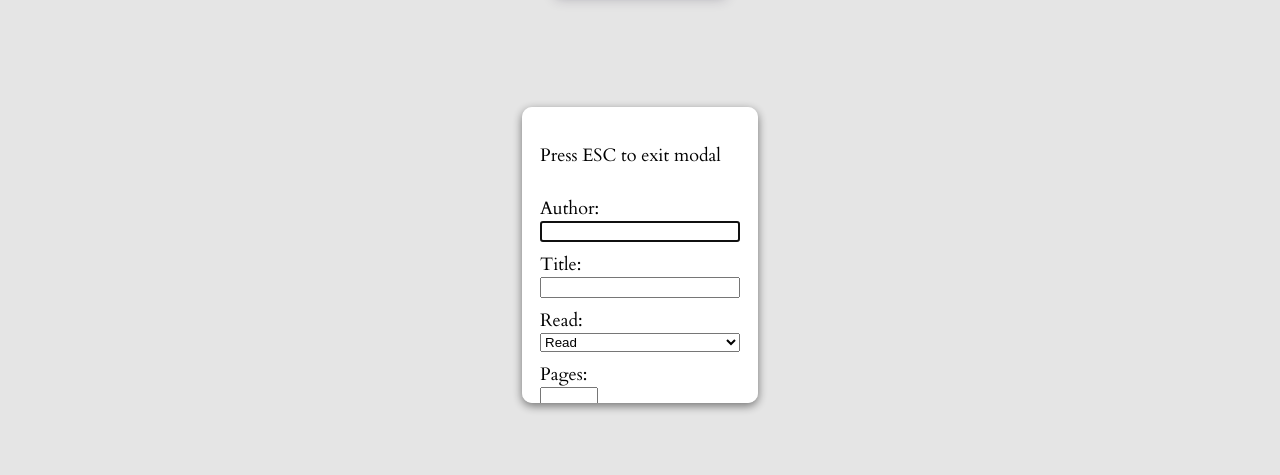
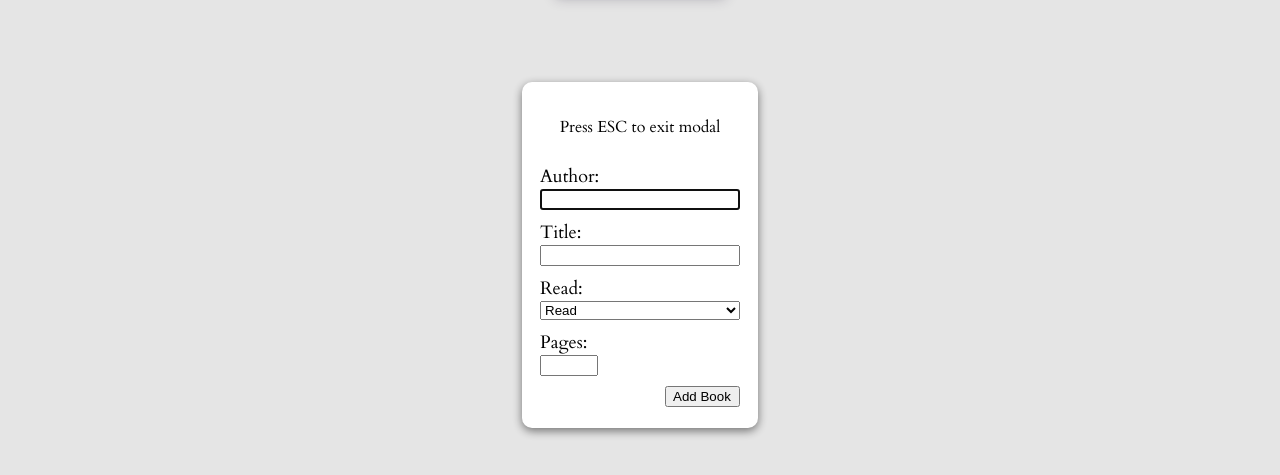
Before and after one commit to DataMoshing/library, a plain HTML site: page index.html in a window 1280 px wide. Both pictures are taken after a click on the button "Add Book". Shown: the part 145-620 px from the top of the page. Drawn offline with Linux system fonts and the light colour scheme.

Commit message:
Updated modal to fit content

```diff
--- a/styles.css
+++ b/styles.css
@@ -60,7 +60,7 @@ h1 {
     border: none;
     box-shadow: 0 3px 10px rgb(0 0 0 / 0.5);
     font-size: large;
-    height: 260px;
+    height: 310px;
     width: 200px;
 }
 
@@ -97,8 +97,15 @@ h1 {
     font-size: 18px;
 }
 
+p {
+    display: flex;
+    font-size: medium;
+    justify-content: center;
+}
+
 .open-button:focus {
     box-shadow: #D6D6E7 0 0 0 1.5px inset, rgba(45, 35, 66, 0.4) 0 2px 4px, rgba(45, 35, 66, 0.3) 0 7px 13px -3px, #D6D6E7 0 -3px 0 inset;
+    outline: none;
 }
 
 .open-button:hover {
```
